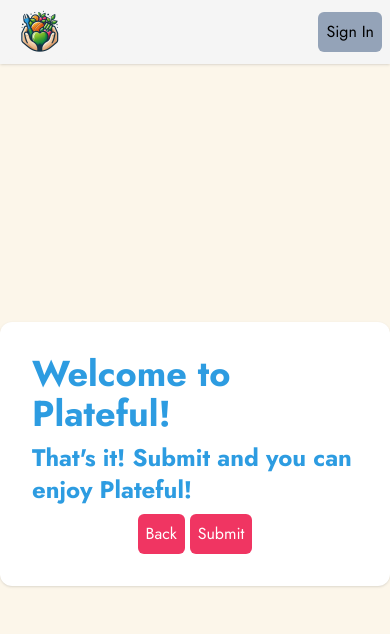
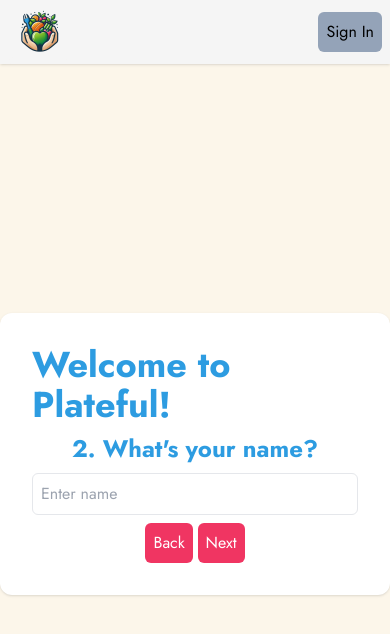
Before and after one commit to arnavravinder/leftover-love, a SvelteKit app: page /onboarding in a window 390 px wide. Both pictures are taken after a click on the button "Next". Shown: the top 634 px of the page. Built offline with nearby package versions, Linux system fonts and the light colour scheme; no server answers.

Commit message:
added name and phone number to onboarding

```diff
--- a/src/lib/components/NavBar.svelte
+++ b/src/lib/components/NavBar.svelte
@@ -62,7 +62,7 @@
 <div class="flex h-16 items-center gap-2 bg-headerBg p-2 shadow">
 	<a href="/"><img class="w-16" alt="logo" src={logo} /></a>
 	{#if $session?.loggedIn}
-		<p class="ml-auto text-2xl">{$session?.user?.displayName || $session?.user?.phoneNumber}</p>
+		<p class="ml-auto text-2xl">{$session?.userData?.name}</p>
 		{#if $session?.userData?.isUser}
 			<a href="/cart"><CartIcon class="my-auto" /></a>
 		{/if}
--- a/src/lib/session.ts
+++ b/src/lib/session.ts
@@ -4,6 +4,8 @@
 type UserData = {
 	foodPref: FoodType;
 	isUser: boolean;
+	name: string;
+	phoneNumber: string;
 };
 
 type User = {
--- a/src/routes/onboarding/+page.svelte
+++ b/src/routes/onboarding/+page.svelte
@@ -59,7 +59,15 @@
 			<p class="text-2xl font-bold text-blueNew">6. Upload a picture for your restaurant</p>
 			<input class="w-full rounded-md border p-2" type="file" accept="image/*" bind:files />
 		{:else if step == 2 && isUser}
-			<p class="text-2xl font-bold text-blueNew">That's it! Submit and you can enjoy Plateful!</p>
+			<p class="text-2xl font-bold text-blueNew">2. What's your name?</p>
+			<input class="w-full rounded-md border p-2" placeholder="Enter name" bind:value={name} />
+		{:else if step == 3 && isUser}
+			<p class="text-2xl font-bold text-blueNew">4. What's your phone number?</p>
+			<input
+				class="w-full rounded-md border p-2"
+				placeholder="Enter phone number"
+				bind:value={phoneNumber}
+			/>
 		{/if}
 		<div>
 			<button
@@ -85,20 +93,23 @@
 						});
 						await addDoc(collection(db, 'userInfo'), {
 							isUser: false,
-							uid: $session?.user?.uid
+							uid: $session?.user?.uid,
+							name
 						});
 						goto('/');
-					} else if (isUser && step < 2) step++;
+					} else if (isUser && step < 3) step++;
 					else if (isUser) {
 						await addDoc(collection(db, 'userInfo'), {
 							isUser: true,
-							uid: $session?.user?.uid
+							uid: $session?.user?.uid,
+							name,
+							phoneNumber
 						});
 						goto('/');
 					}
 				}}
 				disabled={nextDisabled}
-				>{(step < 6 && !isUser) || (isUser && step < 2) ? 'Next' : 'Submit'}</button
+				>{(step < 6 && !isUser) || (isUser && step < 3) ? 'Next' : 'Submit'}</button
 			>
 		</div>
 	</div>
```
